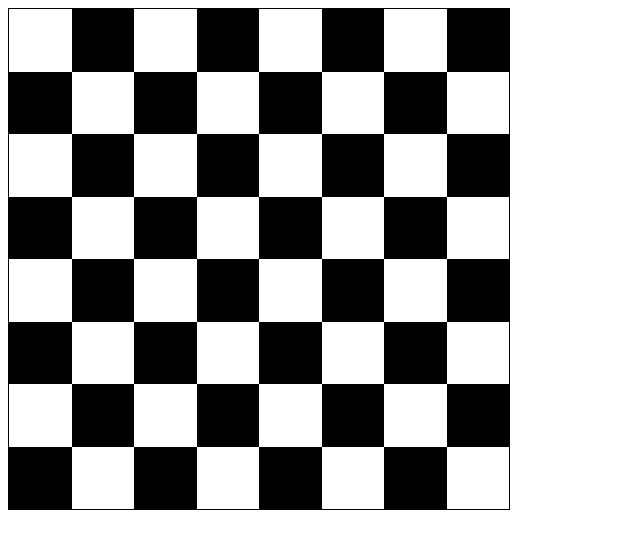
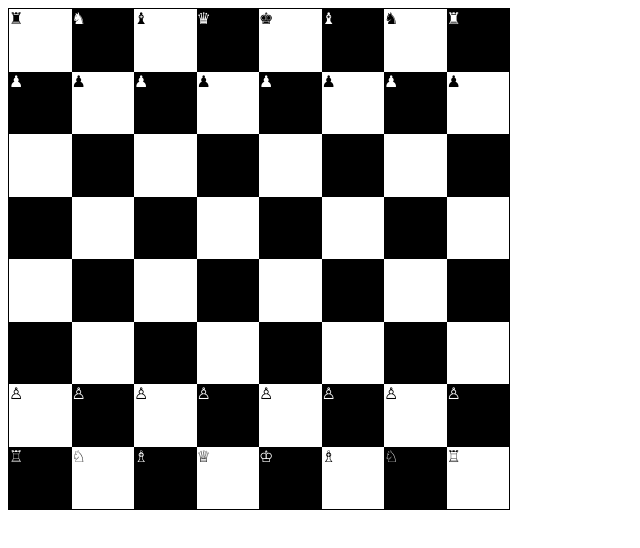
Before and after one commit to Doradas0/Chess, a React (Create React App) app: page / in a window 1280 px wide. Shown: the top 548 px of the page, without its empty margins (0-640 px from the left). Built offline with nearby package versions, Linux system fonts and the light colour scheme.

Commit message:
add starting position pieces to board

```diff
--- a/src/features/Game/components/Board.tsx
+++ b/src/features/Game/components/Board.tsx
@@ -1,4 +1,9 @@
 import { Square } from "./Square";
+import { Piece } from "./Piece";
+import { PieceType } from "../types";
+import { initialBoardState } from "../libs/initialBoardState";
+
+const pieceState: PieceType[] = [...initialBoardState];
 
 export const Board = () => {
 	const squares = [];
@@ -23,9 +28,18 @@ const renderSquare = (boardIndex: number) => {
 	const row = boardIndex % 8;
 	const column = Math.floor(boardIndex / 8);
 	const isSqaureBlack = (row + column) % 2 === 1;
+	const piece = checkIfSquareHasPiece(row, column);
 	return (
 		<div key={boardIndex} style={{ width: "12.5%", height: "12.5%" }}>
-			<Square black={isSqaureBlack} />
+			<Square black={isSqaureBlack}>
+				{piece && <Piece type={piece.type} black={piece.black} />}
+			</Square>
 		</div>
 	);
 };
+
+const checkIfSquareHasPiece = (row: number, column: number) => {
+	return pieceState.find(
+		(piece) => piece.position[0] === column && piece.position[1] === row
+	);
+};
--- a/src/features/Game/components/Piece.tsx
+++ b/src/features/Game/components/Piece.tsx
@@ -1,11 +1,41 @@
-import { PieceType } from "../types";
+import { PieceProps } from "../types";
+import { piecevalues } from "../libs/pieceValues";
 
-export const Piece = (props: PieceType) => {
+export const Piece = (props: PieceProps) => {
 	const { black, type } = props;
-	if (type === "knight") return black ? <span>♞</span> : <span>♘</span>;
-	if (type === "bishop") return black ? <span>♝</span> : <span>♗</span>;
-	if (type === "rook") return black ? <span>♜</span> : <span>♖</span>;
-	if (type === "queen") return black ? <span>♛</span> : <span>♕</span>;
-	if (type === "king") return black ? <span>♚</span> : <span>♔</span>;
-	return black ? <span>♟</span> : <span>♙</span>;
+	if (type === "knight")
+		return black ? (
+			<span>{piecevalues.BLACK_KNIGHT}</span>
+		) : (
+			<span>{piecevalues.WHITE_KNIGHT}</span>
+		);
+	if (type === "bishop")
+		return black ? (
+			<span>{piecevalues.BLACK_BISHOP}</span>
+		) : (
+			<span>{piecevalues.WHITE_BISHOP}</span>
+		);
+	if (type === "rook")
+		return black ? (
+			<span>{piecevalues.BLACK_ROOK}</span>
+		) : (
+			<span>{piecevalues.WHITE_ROOK}</span>
+		);
+	if (type === "queen")
+		return black ? (
+			<span>{piecevalues.BLACK_QUEEN}</span>
+		) : (
+			<span>{piecevalues.WHITE_QUEEN}</span>
+		);
+	if (type === "king")
+		return black ? (
+			<span>{piecevalues.BLACK_KING}</span>
+		) : (
+			<span>{piecevalues.WHITE_KING}</span>
+		);
+	return black ? (
+		<span>{piecevalues.BLACK_PAWN}</span>
+	) : (
+		<span>{piecevalues.WHITE_PAWN}</span>
+	);
 };
--- /dev/null
+++ b/src/features/Game/libs/initialBoardState.ts
@@ -0,0 +1,35 @@
+import { PieceType } from "../types";
+export const initialBoardState: PieceType[] = [
+	{ black: true, type: "rook", position: [0, 0] },
+	{ black: true, type: "knight", position: [0, 1] },
+	{ black: true, type: "bishop", position: [0, 2] },
+	{ black: true, type: "queen", position: [0, 3] },
+	{ black: true, type: "king", position: [0, 4] },
+	{ black: true, type: "bishop", position: [0, 5] },
+	{ black: true, type: "knight", position: [0, 6] },
+	{ black: true, type: "rook", position: [0, 7] },
+	{ black: true, position: [1, 0] },
+	{ black: true, position: [1, 1] },
+	{ black: true, position: [1, 2] },
+	{ black: true, position: [1, 3] },
+	{ black: true, position: [1, 4] },
+	{ black: true, position: [1, 5] },
+	{ black: true, position: [1, 6] },
+	{ black: true, position: [1, 7] },
+	{ black: false, type: "rook", position: [7, 0] },
+	{ black: false, type: "knight", position: [7, 1] },
+	{ black: false, type: "bishop", position: [7, 2] },
+	{ black: false, type: "queen", position: [7, 3] },
+	{ black: false, type: "king", position: [7, 4] },
+	{ black: false, type: "bishop", position: [7, 5] },
+	{ black: false, type: "knight", position: [7, 6] },
+	{ black: false, type: "rook", position: [7, 7] },
+	{ black: false, position: [6, 0] },
+	{ black: false, position: [6, 1] },
+	{ black: false, position: [6, 2] },
+	{ black: false, position: [6, 3] },
+	{ black: false, position: [6, 4] },
+	{ black: false, position: [6, 5] },
+	{ black: false, position: [6, 6] },
+	{ black: false, position: [6, 7] },
+];
--- /dev/null
+++ b/src/features/Game/libs/pieceValues.ts
@@ -0,0 +1,14 @@
+export const piecevalues = {
+	BLACK_PAWN: "♟",
+	BLACK_KNIGHT: "♞",
+	BLACK_BISHOP: "♝",
+	BLACK_ROOK: "♜",
+	BLACK_QUEEN: "♛",
+	BLACK_KING: "♚",
+	WHITE_PAWN: "♙",
+	WHITE_KNIGHT: "♘",
+	WHITE_BISHOP: "♗",
+	WHITE_ROOK: "♖",
+	WHITE_QUEEN: "♕",
+	WHITE_KING: "♔",
+};
```
Also changed, not shown: src/features/Game/types.ts (+8 -0 lines), 1 other file (tests, documents, lock files or other folders).
